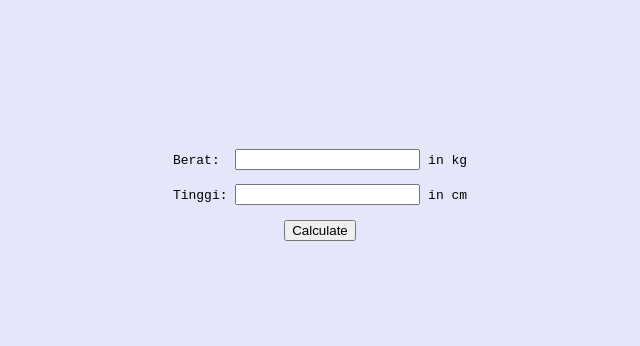
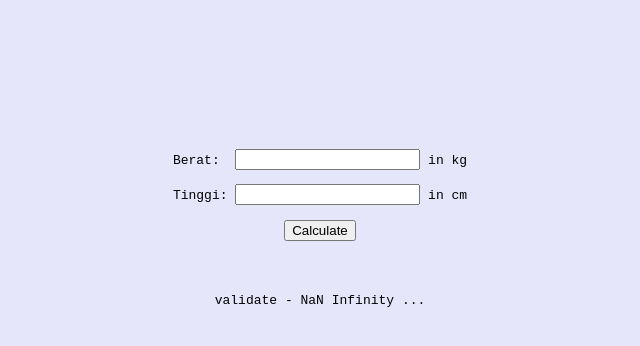
Before and after one commit to xvferdy/bmi-calculator, a plain HTML site: page index.html in a window 1280 px wide. Shown: the whole page, without its empty margins (320-960 px from the left). Drawn offline with Linux system fonts and the light colour scheme.

Commit message:
No validation yet

```diff
--- a/index.html
+++ b/index.html
@@ -19,6 +19,7 @@
             <p class="keterangan"></p>
             <br>
             <p class="keterangan2"></p>
+			            <p class="">validate - NaN Infinity ...</p>
         </div>
     </div>
     <script src="bmicalculator.js"></script>
```
